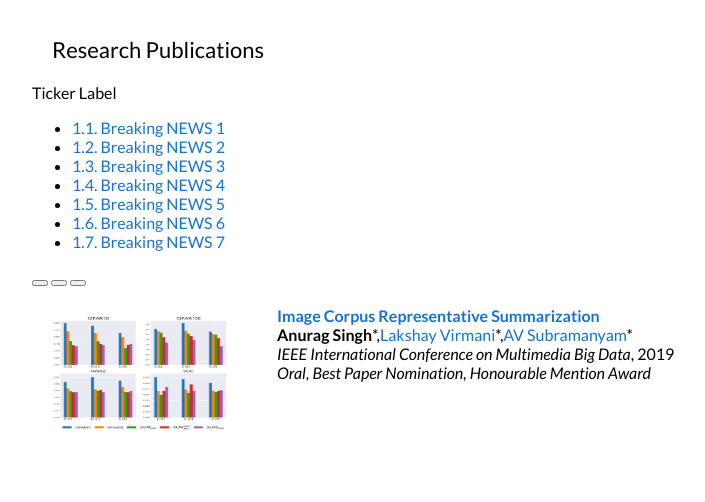
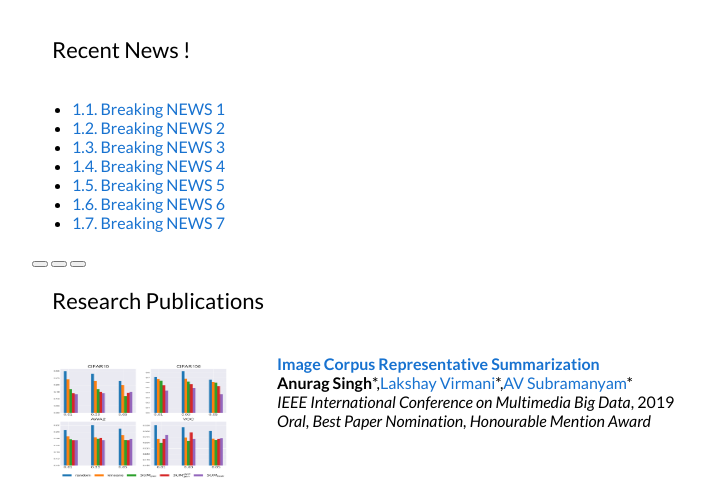
Before and after one commit to Anurag14/anurag14.github.io, a Jekyll site: the page built from index.html, in a window 1280 px wide, cut to the strip 312-814 px from the top of the page. Shown: the whole strip, without its empty margins (158-863 px from the left). Built offline with Jekyll 4.4.1, drawn with Linux system fonts in a browser that asks for light colours.

Commit message:
Update mainpage.html

```diff
--- a/_layouts/mainpage.html
+++ b/_layouts/mainpage.html
@@ -100,7 +100,7 @@
       <table width="100%" align="center" border="0" cellspacing="0" cellpadding="20">
       <tr>
         <td width="100%" valign="middle">
-          <heading>Research Publications</heading>
+          <heading>Recent News !</heading>
           <!-- <p>
           I'm interested in computer vision, machine learning, statistics, optimization, image processing, virtual reality, and computational photography. Much of my research is about inferring the physical world (shape, depth, motion, paint, light, colors, etc) from images. I have also worked in astronomy and biology. Representative papers are <span class="highlight">highlighted</span>.
           </p> -->
@@ -109,8 +109,6 @@
       </table>
    <table width="100%" align="center" border="0" cellspacing="0" cellpadding="20">
    <tr onmouseout="deepburst_stop()" onmouseover="deepburst_start()" >
-   <div class="breaking-news-ticker" id="example">
-   <div class="bn-label">Ticker Label</div>
    <div class="bn-news">
     <ul>
       <li><a href="#">1.1. Breaking NEWS 1</a></li>
@@ -130,6 +128,16 @@
    </div>
    </tr>
    </table>
+  <table width="100%" align="center" border="0" cellspacing="0" cellpadding="20">
+      <tr>
+        <td width="100%" valign="middle">
+          <heading>Research Publications</heading>
+          <!-- <p>
+          I'm interested in computer vision, machine learning, statistics, optimization, image processing, virtual reality, and computational photography. Much of my research is about inferring the physical world (shape, depth, motion, paint, light, colors, etc) from images. I have also worked in astronomy and biology. Representative papers are <span class="highlight">highlighted</span>.
+          </p> -->
+        </td>
+      </tr>
+  </table>
   <table width="100%" align="center" border="0" cellspacing="0" cellpadding="20">
     <tr onmouseout="deepburst_stop()" onmouseover="deepburst_start()" >
       <td width="25%">
```
